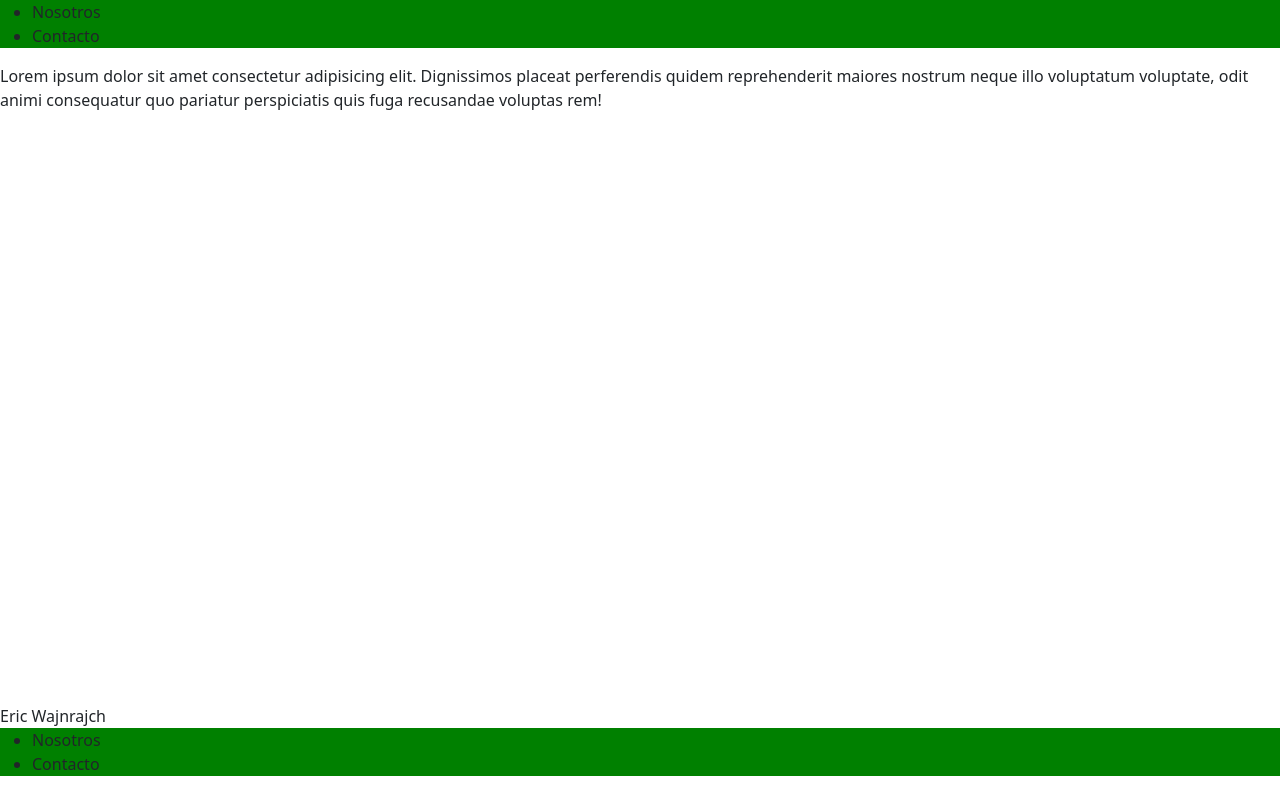
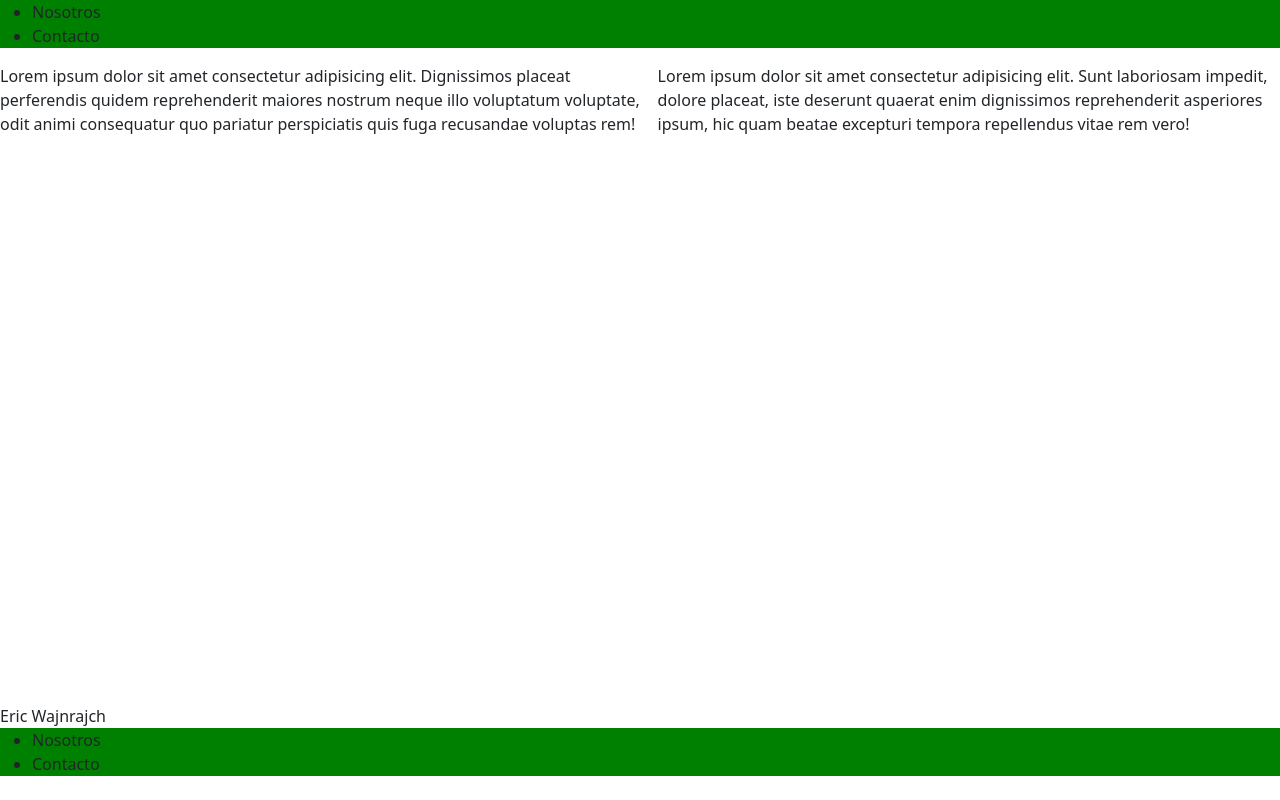
Before and after one commit to EricWaje/comision-45060, a React (Create React App) app: page / in a window 1280 px wide. Built offline with nearby package versions, Linux system fonts and the light colour scheme.

Commit message:
añadiendo otro parrafo en main

```diff
--- a/src/components/Main/Main.jsx
+++ b/src/components/Main/Main.jsx
@@ -11,6 +11,12 @@ const Main = () => {
                 Dignissimos placeat perferendis quidem reprehenderit maiores
                 nostrum neque illo voluptatum voluptate, odit animi consequatur
                 quo pariatur perspiciatis quis fuga recusandae voluptas rem!
+            </p>
+            <p>
+                Lorem ipsum dolor sit amet consectetur adipisicing elit. Sunt
+                laboriosam impedit, dolore placeat, iste deserunt quaerat enim
+                dignissimos reprehenderit asperiores ipsum, hic quam beatae
+                excepturi tempora repellendus vitae rem vero!
             </p>
         </main>
     );
```
